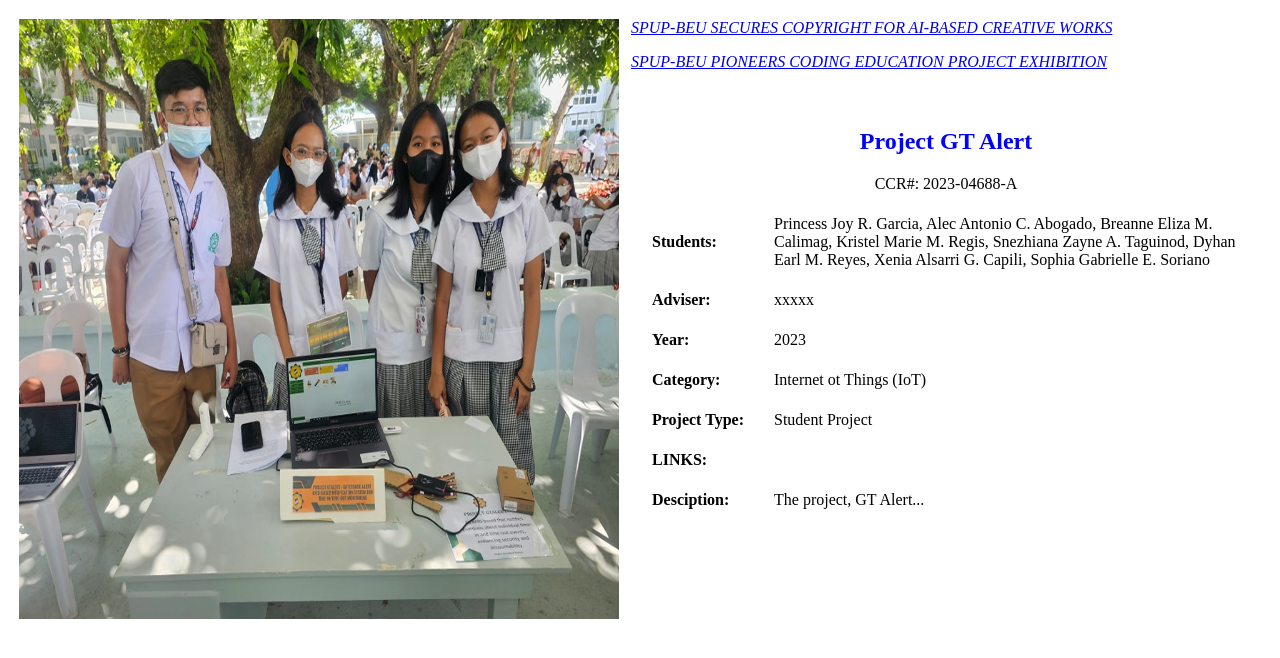
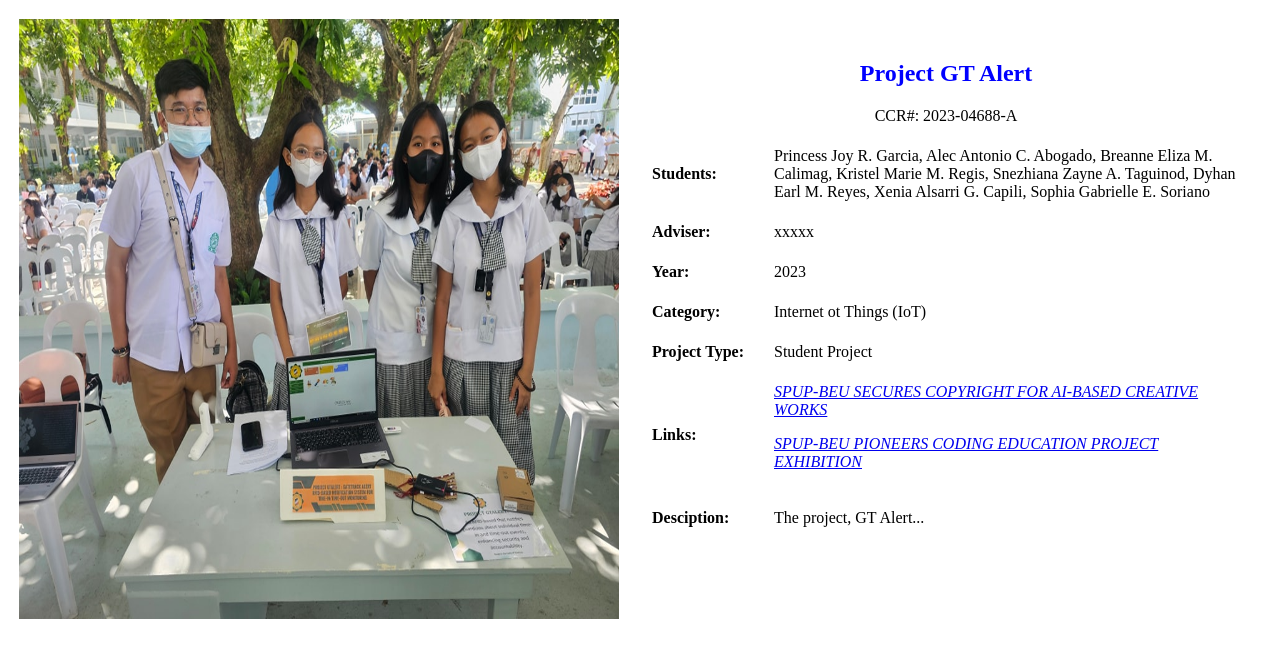
Before and after one commit to spupgithub/GTAlert, a plain HTML site: page index.html in a window 1280 px wide. Drawn offline with Linux system fonts and the light colour scheme.

Commit message:
Update index.html

```diff
--- a/index.html
+++ b/index.html
@@ -6,21 +6,16 @@
 <meta name="viewport" content="width=device-width, initial-scale=1">
 <title>Project GT Alert
 </title>
-<meta name="description" content="Project GT Alert
-" />
+<meta name="description" content="Project GT Alert" />
 <meta name="keywords" content=""/>
 <meta name="author" content="AI Laboroties" />
 <meta name="robots" content="all" />
 </head>
 <body>
-
 <table cellspacing="10">
-
 <TR>
-
 <td valign="top"><img src="GTALERT.jpg" width ="600" height="600">
 </td>
-
 <td valign="top">
 <table cellspacing="20">
 <tr>
@@ -29,7 +24,6 @@
 CCR#: 2023-04688-A
 </td>
 </tr>
-
 <tr>
 <td><B>Students:</B></td>
 <td>Princess Joy R. Garcia,
@@ -59,30 +53,20 @@ Sophia Gabrielle E. Soriano
 <td>Student Project</td>
 </tr>
 <tr>
-<td><B>LINKS:</B></td>
-<i><A href="https://spup.edu.ph/2023/10/14/spup-beu-secures-copyright-for-ai-based-creative-works">SPUP-BEU SECURES COPYRIGHT FOR AI-BASED CREATIVE WORKS</A></i>
+<td><B>Links:</B></td>
+<td><i><A href="https://spup.edu.ph/2023/10/14/spup-beu-secures-copyright-for-ai-based-creative-works">SPUP-BEU SECURES COPYRIGHT FOR AI-BASED CREATIVE WORKS</A></i>
 <p>
 <i><a href="https://spup.edu.ph/2023/06/16/spup-beu-pioneers-coding-education-project-exhibition/?fbclid=IwAR22vd-9FinQMy9YNl_OHbCTD3W5xqkIeD-6QHdIQaS9LXxCW_qbRz4iBs0">SPUP-BEU PIONEERS CODING EDUCATION PROJECT EXHIBITION</a></i>
+</td>
 </tr>
 <tr>
 <td><b>Desciption:</b></td>
 <td>The project, GT Alert...
 </td>
 </tr>
-
 </table>
 </td>
-
 </TR>
-
-
-
-
-
-
 </table>
-
-
-
 </body>
 </html>
```
